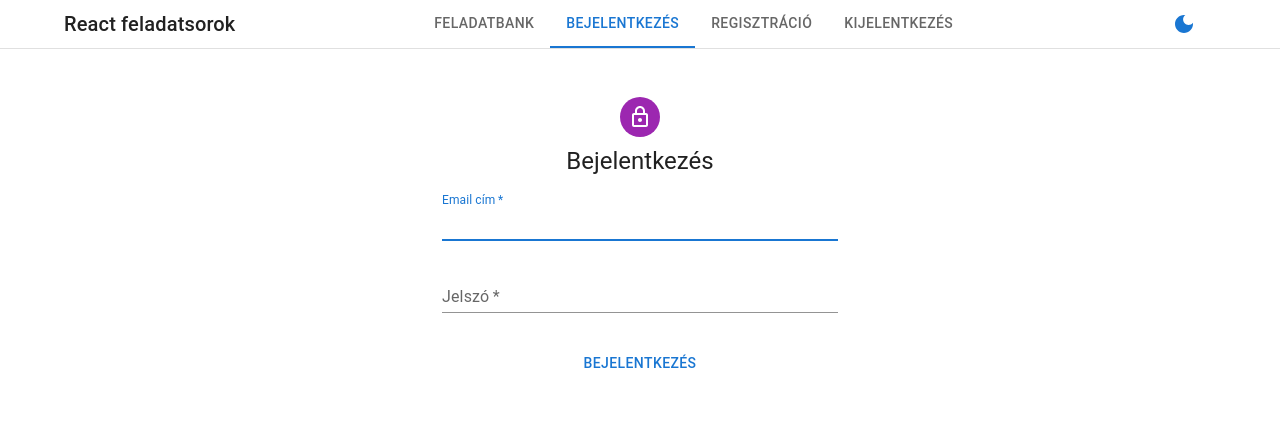
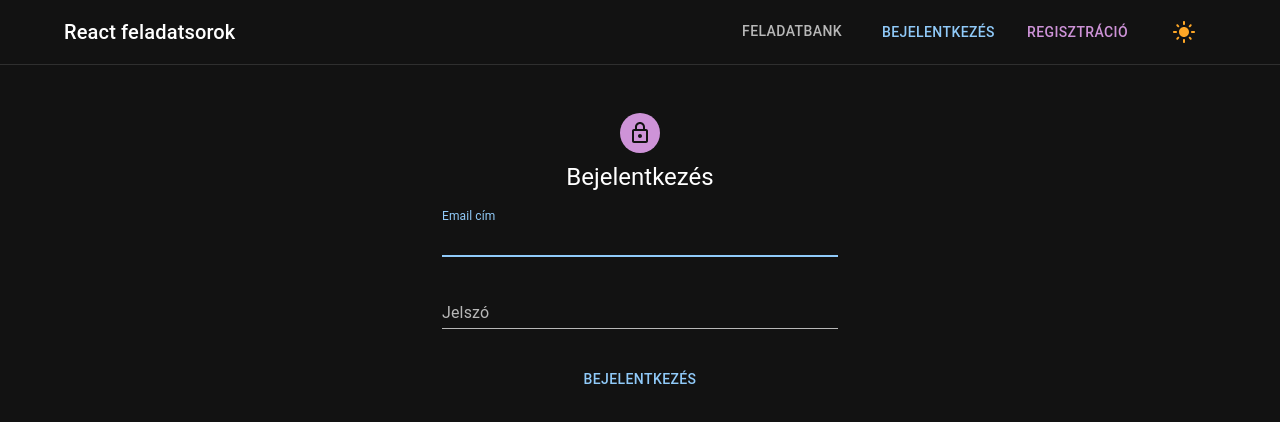
Before and after one commit to kamka427/React-Feladatsorok, a React (Create React App) app in the folder client/: page /bejelentkezes in a window 1280 px wide. Shown: the top 422 px of the page. Built offline with nearby package versions, Linux system fonts and the light colour scheme.

Commit message:
Add Register and Login using authSlice

```diff
--- a/client/package.json
+++ b/client/package.json
@@ -7,11 +7,13 @@
     "@emotion/styled": "^11.8.1",
     "@mui/icons-material": "^5.8.0",
     "@mui/material": "^5.8.1",
+    "@reduxjs/toolkit": "^1.8.2",
     "@testing-library/jest-dom": "^5.16.4",
     "@testing-library/react": "^13.1.1",
     "@testing-library/user-event": "^13.5.0",
     "react": "^18.1.0",
     "react-dom": "^18.1.0",
+    "react-redux": "^8.0.2",
     "react-router-dom": "^6.3.0",
     "react-scripts": "5.0.1",
     "web-vitals": "^2.1.4"
--- a/client/src/App.js
+++ b/client/src/App.js
@@ -2,8 +2,10 @@ import { createTheme, CssBaseline, ThemeProvider } from "@mui/material";
 import { useState } from "react";
 import { NavBar } from "./navigation/NavBar";
 import { Login } from "./auth/Login";
-import { BrowserRouter, Route, Routes, Switch } from "react-router-dom";
+import { BrowserRouter, Route, Routes } from "react-router-dom";
 import { Register } from "./auth/Register";
+import { Home } from "./site/Home";
+import { Tasks } from "./site/Tasks";
 
 const darkTheme = createTheme({
   palette: {
@@ -17,15 +19,8 @@ const lightTheme = createTheme({
   },
 });
 
-const MainPage = () => {
-  return (
-    <>
-      <h1>Main Page</h1>
-    </>
-  );
-};
 function App() {
-  const [isDark, setIsDark] = useState(false);
+  const [isDark, setIsDark] = useState(true);
   const toggleThemeHandler = () => {
     setIsDark(!isDark);
   };
@@ -37,9 +32,10 @@ function App() {
           <CssBaseline />
           <NavBar isDark={isDark} setTheme={toggleThemeHandler} />
           <Routes>
+            <Route path="*" element={<Home />}></Route>
             <Route path="/regisztracio" element={<Register />}></Route>
             <Route path="/bejelentkezes" element={<Login />}></Route>
-            <Route path="/" element={<MainPage />}></Route>
+            <Route path="/feladatbank" element={<Tasks />}></Route>
           </Routes>
         </BrowserRouter>
       </ThemeProvider>
--- /dev/null
+++ b/client/src/auth/AuthStatus.js
@@ -0,0 +1,18 @@
+import { useDispatch, useSelector } from "react-redux";
+import { logout, selectLoggedInUser } from "../state/authSlice";
+
+export const AuthStatus = () => {
+  const user = useSelector(selectLoggedInUser);
+  const dispatch = useDispatch();
+
+  if (!user) {
+    return "You need to log in";
+  }
+
+  return (
+    <p>
+      You are logged in, {user.email}!
+      <button onClick={() => dispatch(logout())}>Logout</button>
+    </p>
+  );
+};
--- a/client/src/auth/Login.js
+++ b/client/src/auth/Login.js
@@ -1,4 +1,5 @@
 import {
+  Alert,
   Avatar,
   Button,
   Container,
@@ -7,8 +8,68 @@ import {
   Typography,
 } from "@mui/material";
 import LockOutlinedIcon from "@mui/icons-material/LockOutlined";
+import { useState } from "react";
+import { useDispatch } from "react-redux";
+import { useNavigate } from "react-router-dom";
+import { useLoginMutation } from "../state/tasksApiSlice";
+import { login } from "../state/authSlice";
 
 export const Login = () => {
+  const [data, setData] = useState({
+    username: "",
+    password: "",
+  });
+  const [errors, setErrors] = useState({});
+  const dispatch = useDispatch();
+  const [authLogin] = useLoginMutation();
+  const navigate = useNavigate();
+
+  const handleSubmit = async (e) => {
+    e.preventDefault();
+
+    const { username, password } = data;
+    const newErrors = {};
+
+    if (username === "") {
+      newErrors.username = "Username is required";
+    }
+    if (password === "") {
+      newErrors.password = "Password is required";
+    }
+
+    setErrors(newErrors);
+
+    if (Object.values(newErrors).length > 0) {
+      return;
+    }
+
+    try {
+      const result = await authLogin({
+        strategy: "local",
+        email: username,
+        password: password,
+      }).unwrap();
+      dispatch(
+        login({
+          user: result.user,
+          token: result.accessToken,
+        })
+      );
+      navigate("/", { replace: true });
+    } catch (err) {
+      newErrors.login = "Login error";
+      setErrors(newErrors);
+      return
+    }
+  };
+
+  const handleChange = (e) => {
+    setData({
+      ...data,
+      [e.target.name]: e.target.value,
+    });
+  };
+
   return (
     <>
       <Container
@@ -25,31 +86,45 @@ export const Login = () => {
         </Avatar>
 
         <Typography variant="h5">Bejelentkezés</Typography>
-        <FormControl fullWidth>
+        <form onSubmit={handleSubmit}>
           <TextField
             margin="normal"
             id="email"
+            name="username"
             label="Email cím"
             type="email"
             variant="standard"
-            required
             autoComplete="email"
+            error={errors.username !== undefined}
+            helperText={errors.username}
+            value={data.username}
+            onChange={handleChange}
             autoFocus
+            fullWidth
           ></TextField>
           <TextField
             margin="normal"
             id="password"
+            name="password"
             label="Jelszó"
             type="password"
             variant="standard"
-            required
             autoComplete="current-password"
+            error={errors.password !== undefined}
+            helperText={errors.password}
+            value={data.password}
+            onChange={handleChange}
+            fullWidth
           ></TextField>
 
-          <Button type="submit" sx={{ mt: 3, mb: 2 }}>
+          <Button type="submit" sx={{ mt: 3, mb: 2 }} fullWidth>
             Bejelentkezés
           </Button>
-        </FormControl>
+          {errors.login &&
+          <Alert severity="error">{errors.login}</Alert>
+          }
+
+        </form>
       </Container>
     </>
   );
--- a/client/src/auth/Register.js
+++ b/client/src/auth/Register.js
@@ -1,4 +1,5 @@
 import {
+  Alert,
   Avatar,
   Button,
   Container,
@@ -6,13 +7,70 @@ import {
   TextField,
   Typography,
 } from "@mui/material";
-import VpnKeyIcon from '@mui/icons-material/VpnKey';
+import VpnKeyIcon from "@mui/icons-material/VpnKey";
+import { useState } from "react";
+import { useDispatch } from "react-redux";
+import { useNavigate } from "react-router-dom";
+import { useLoginMutation, useRegisterMutation } from "../state/tasksApiSlice";
+import { login } from "../state/authSlice";
 
 export const Register = () => {
+  const [data, setData] = useState({
+    name: "",
+    username: "",
+    password: "",
+  });
+  const [errors, setErrors] = useState({});
+  const [authRegister] = useRegisterMutation();
+  const navigate = useNavigate();
+
+  const handleSubmit = async (e) => {
+    e.preventDefault();
+
+    const { name, username, password } = data;
+    const newErrors = {};
+
+    if (name === "") {
+      newErrors.name = "Name is required";
+    }
+    if (username === "") {
+      newErrors.username = "Username is required";
+    }
+    if (password === "") {
+      newErrors.password = "Password is required";
+    }
+
+    setErrors(newErrors);
+
+    if (Object.values(newErrors).length > 0) {
+      return;
+    }
+
+    try {
+      await authRegister({
+        email: username,
+        password: password,
+        fullname : name,
+      }).unwrap();
+      navigate("/bejelentkezes", { replace: true });
+    } catch (err) {
+      newErrors.register = "Registration error";
+      setErrors(newErrors);
+      return
+    }
+  };
+
+  const handleChange = (e) => {
+    setData({
+      ...data,
+      [e.target.name]: e.target.value,
+    });
+  };
+
   return (
     <>
-      <Container maxWidth="xs"
-
+      <Container
+        maxWidth="xs"
         sx={{
           marginTop: 5,
           display: "flex",
@@ -20,46 +78,63 @@ export const Register = () => {
           alignItems: "center",
         }}
       >
-            <Avatar sx={{ m: 1, bgcolor: 'secondary.main' }}>
+        <Avatar sx={{ m: 1, bgcolor: "secondary.main" }}>
           <VpnKeyIcon />
         </Avatar>
 
         <Typography variant="h5">Regisztráció</Typography>
-          <FormControl fullWidth>
+        <form onSubmit={handleSubmit}>
+
         <TextField
           margin="normal"
           id="name"
+          name="name"
           label="Teljes név"
           variant="standard"
-              required
+          rror={errors.name !== undefined}
+          helperText={errors.name}
+          value={data.name}
+          onChange={handleChange}
           autoFocus
+          fullWidth
         ></TextField>
         <TextField
           margin="normal"
           id="email"
+          name="username"
           label="Email cím"
           type="email"
           variant="standard"
-              required
           autoComplete="email"
+          error={errors.username !== undefined}
+          helperText={errors.username}
+          value={data.username}
+          onChange={handleChange}
+          fullWidth
         ></TextField>
         <TextField
           margin="normal"
           id="password"
+          name="password"
           label="Jelszó"
           type="password"
           variant="standard"
-              required
           autoComplete="current-password"
+          error={errors.password !== undefined}
+          helperText={errors.password}
+          value={data.password}
+          onChange={handleChange}
+          fullWidth
         ></TextField>
 
-            <Button
-              type="submit"
-              sx={{ mt: 3, mb: 2 }}
-            >
+        <Button type="submit" sx={{ mt: 3, mb: 2 }} fullWidth>
           Regisztráció
         </Button>
-          </FormControl>
+
+        {errors.register &&
+          <Alert severity="error">{errors.register}</Alert>
+          }
+      </form>
       </Container>
     </>
   );
--- a/client/src/index.js
+++ b/client/src/index.js
@@ -1,10 +1,14 @@
 import React from 'react';
 import ReactDOM from 'react-dom/client';
 import App from './App';
+import { Provider } from "react-redux";
+import { store } from "./state/store";
 
 const root = ReactDOM.createRoot(document.getElementById('root'));
 root.render(
   <React.StrictMode>
+    <Provider store={store}>
     <App />
+    </Provider>
   </React.StrictMode>
 );
--- a/client/src/navigation/NavBar.js
+++ b/client/src/navigation/NavBar.js
@@ -1,22 +1,30 @@
 import {
+  Avatar,
   Button,
   Container,
   Divider,
   Link,
   Tab,
   Tabs,
-
 } from "@mui/material";
-import {Link as RouterLink } from "react-router-dom";
+import { Link as RouterLink } from "react-router-dom";
 
 import LightModeIcon from "@mui/icons-material/LightMode";
 import DarkModeIcon from "@mui/icons-material/DarkMode";
 import { useState } from "react";
 
+import { useDispatch, useSelector } from "react-redux";
+import { logout, selectLoggedInUser } from "../state/authSlice";
+import { Box } from "@mui/system";
+import AccountCircleIcon from "@mui/icons-material/AccountCircle";
 export const NavBar = ({ isDark, setTheme }) => {
+  const currentRoute = window.location.pathname;
+  const [currentTab, setCurrentTab] = useState(
+    currentRoute !== "/" ? currentRoute : false
+  );
+  const dispatch = useDispatch();
 
-  const currentRoute = window.location.pathname;
-  const [currentTab, setCurrentTab] = useState(currentRoute !== "/" ? currentRoute : false);
+  const user = useSelector(selectLoggedInUser);
 
   const handleChange = (event, newValue) => {
     setCurrentTab(newValue);
@@ -33,6 +41,7 @@ export const NavBar = ({ isDark, setTheme }) => {
           display: "flex",
           justifyContent: "space-between",
           alignItems: "center",
+          py: 1,
         }}
       >
         <Link
@@ -47,6 +56,11 @@ export const NavBar = ({ isDark, setTheme }) => {
           React feladatsorok
         </Link>
 
+        <Box
+        sx={{
+          display: "flex",
+          gap: 2,
+        }}>
       <Tabs value={currentTab} onChange={handleChange}>
         <Tab
           label="Feladatbank"
@@ -54,28 +68,52 @@ export const NavBar = ({ isDark, setTheme }) => {
           component={RouterLink}
           to="/feladatbank"
         />
+        {user && (
           <Tab
-            label="Bejelentkezés"
-            value="/bejelentkezes"
+            label="Feladatsoraim"
+            value="/feladatsoraim"
             component={RouterLink}
-            to="/bejelentkezes"
+            to="/feladatsoraim"
           />
+        )}
+        {user && (
           <Tab
-            label="Regisztráció"
-            value="/regisztracio"
+            label="Szerkesztett feladatsor"
+            value="/szerkesztett"
             component={RouterLink}
-            to="/regisztracio"
+            to="/szerkesztett"
           />
-          <Tab
-            label="Kijelentkezés"
-            value="/kijelentkezes"
-            component={RouterLink}
-            to="/kijelentkezes"
-          />
+        )}
       </Tabs>
-        <Button value={isDark} selected={isDark} onClick={setTheme}>
+          {!user && (
+            <Button component={RouterLink} to="/bejelentkezes" >
+              Bejelentkezés
+            </Button>
+          )}
+          {!user && (
+            <Button component={RouterLink} to="/regisztracio" color="secondary">
+              Regisztráció
+            </Button>
+          )}
+          {user && (
+            <Button onClick={() => dispatch(logout())} color="error" >
+              Kijelentkezés
+            </Button>
+          )}
+          {user && (
+            <Button component={RouterLink} to="/profil" color="primary">
+              <AccountCircleIcon />
+            </Button>
+          )}
+          <Button
+            value={isDark}
+            selected={isDark}
+            onClick={setTheme}
+            color="warning"
+          >
             {isDark ? <LightModeIcon /> : <DarkModeIcon />}
           </Button>
+        </Box>
       </Container>
       <Divider />
     </>
--- /dev/null
+++ b/client/src/site/Home.js
@@ -0,0 +1,10 @@
+import { AuthStatus } from "../auth/AuthStatus";
+
+export const Home = () => {
+    return (
+      <>
+        <h1>Főoldal</h1>
+        <AuthStatus/>
+      </>
+    );
+  };
--- /dev/null
+++ b/client/src/site/Tasks.js
@@ -0,0 +1,7 @@
+export const Tasks = () => {
+    return (
+      <>
+        <h1>Feladatbank</h1>
+      </>
+    );
+  };
--- /dev/null
+++ b/client/src/state/authSlice.js
@@ -0,0 +1,26 @@
+import { createSlice } from "@reduxjs/toolkit";
+
+const initialState = { user: null, token: null };
+
+const authSlice = createSlice({
+  name: "auth",
+  initialState,
+  reducers: {
+    login: (state, { payload: { user, token } }) => {
+      state.user = user;
+      state.token = token;
+    },
+    logout: (state) => {
+      state.user = null;
+      state.token = null;
+    },
+  },
+});
+
+// reducer
+export const authReducer = authSlice.reducer;
+// action creators
+export const { login, logout } = authSlice.actions;
+// selectors
+export const selectLoggedInUser = (state) => state.auth.user;
+export const selectAuthToken = (state) => state.auth.token;
--- /dev/null
+++ b/client/src/state/store.js
@@ -0,0 +1,12 @@
+import { configureStore } from "@reduxjs/toolkit";
+import { authReducer } from "./authSlice";
+import { tasksApiSliceReducer, tasksApiSlice } from "./tasksApiSlice";
+
+export const store = configureStore({
+  reducer: {
+    auth: authReducer,
+    [tasksApiSlice.reducerPath]: tasksApiSliceReducer,
+  },
+  middleware: (getDefaultMiddleware) =>
+    getDefaultMiddleware().concat(tasksApiSlice.middleware),
+});
--- /dev/null
+++ b/client/src/state/tasksApiSlice.js
@@ -0,0 +1,49 @@
+import { createApi, fetchBaseQuery } from "@reduxjs/toolkit/query/react";
+
+const BASE_URL = "http://localhost:3030/";
+
+const baseQuery = fetchBaseQuery({
+  baseUrl: BASE_URL,
+  prepareHeaders: (headers, { getState }) => {
+    const token = getState().auth.token;
+
+    // If we have a token set in state, let's assume that we should be passing it.
+    if (token) {
+      headers.set("Authorization", `Bearer ${token}`);
+    }
+
+    return headers;
+  },
+});
+
+export const tasksApiSlice = createApi({
+  reducerPath: "tasksApi",
+  baseQuery,
+  endpoints: (builder) => ({
+    // getPuzzles: builder.query({
+    //   query: () => ({
+    //     url: "puzzles",
+    //   }),
+    //   transformResponse: (response) => response.data,
+    // }),
+    register: builder.mutation({
+      query: (body) => ({
+        url: "users",
+        method: "POST",
+        body,
+      }),
+    }),
+    login: builder.mutation({
+      query: (body) => ({
+        url: "authentication",
+        method: "POST",
+        body,
+      }),
+    }),
+  }),
+});
+
+// reducer
+export const tasksApiSliceReducer = tasksApiSlice.reducer;
+// hooks
+export const { useLoginMutation, useRegisterMutation } = tasksApiSlice;
```
Lines whose indentation alone changed are shown as unchanged.
